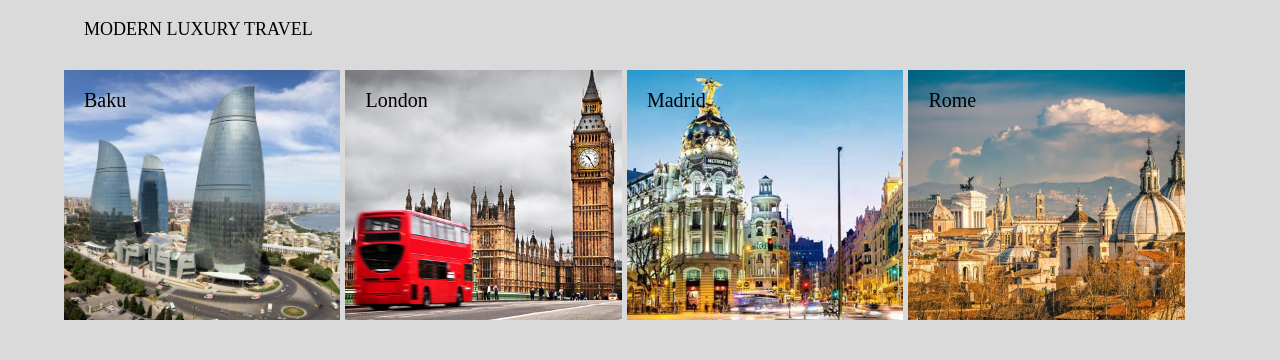
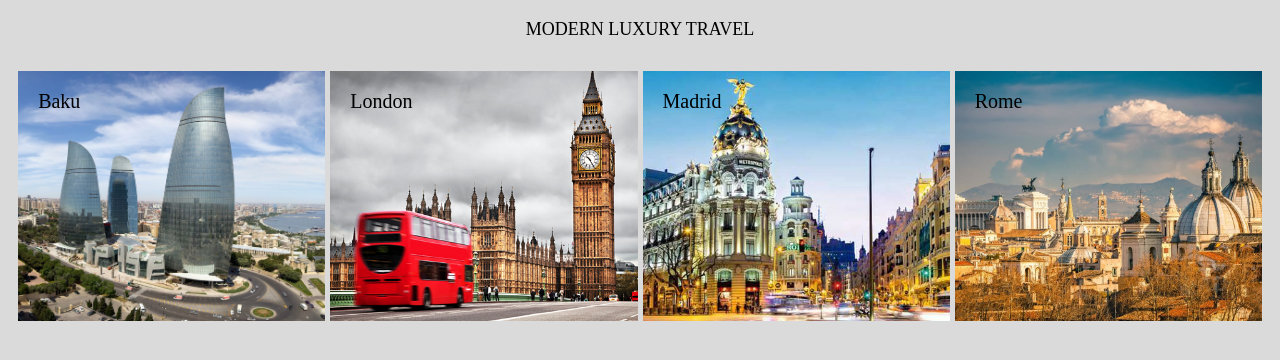
Before and after one commit to sonialiou/11-css-media-queries, a plain HTML site: page index.html in a window 1280 px wide. Drawn offline with Linux system fonts and the light colour scheme.

Commit message:
Add updated checkpoint

```diff
--- a/css/style.css
+++ b/css/style.css
@@ -10,11 +10,11 @@ body {
 #header {
   text-transform: uppercase;
   font-size: 18px;
+  text-align: center;
 }
 
 .container {
-  margin-left:5%;
-  margin-right: 5%;
+  text-align:center;
 }
 
 h1 {
@@ -57,6 +57,7 @@ h1 {
   width:100%;
   margin-top: 1%;
   display: inline-block;
+  text-align:left;
 }
 
 /* tablet */@media screen and (min-width: 575px) {
```
